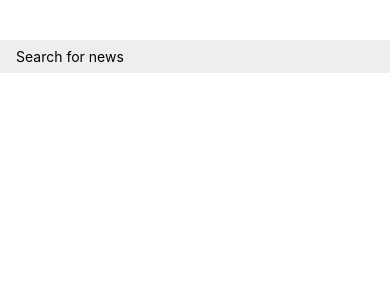
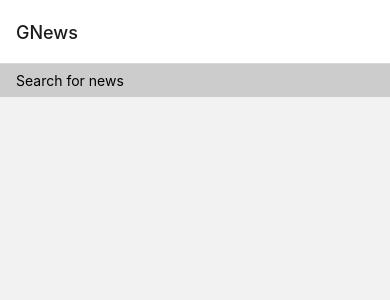
Before and after one commit to jurishev/news-feed-react-native, a React Native app: screen /GNews in a window 390 px wide. Shown: the top 300 px of the page. Built offline with nearby package versions, Linux system fonts and the light colour scheme.

Commit message:
Add navigation

```diff
--- a/App.js
+++ b/App.js
@@ -1,55 +1,16 @@
-import { useState } from 'react';
-import { StyleSheet, View, TextInput, FlatList, Button } from 'react-native';
-import NewsItem from './NewsItem';
+import { NavigationContainer } from '@react-navigation/native';
+import { createNativeStackNavigator } from '@react-navigation/native-stack';
+import HomeScreen from './Home';
 
 export default function App() {
 
-    const [search, setSearch] = useState('');
-    const [articles, setArticles] = useState([]);
-
-    const getNews = () => {
-        if (search.length > 0) {
-            fetch(`https://gnews.io/api/v4/search?q=${search}&token=365265b4b6ff1ecd7de290d95607875c`)
-                .then(result => result.json())
-                .then(json => setArticles(() => json.articles.map(a => {
-                    a.key = Math.random().toString();
-                    return a;
-                })))
-                .catch(() => console.error("failed to fetch news"))
-        }
-    }
+    const Stack = createNativeStackNavigator();
 
     return (
-        <View style={styles.container}>
-            <TextInput
-                style={styles.input}
-                placeholder='Search for news'
-                onChangeText={val => setSearch(val)}
-                onSubmitEditing={getNews}
-            />
-            <View style={styles.list}>
-                <FlatList
-                    data={articles}
-                    renderItem={({ item }) => <NewsItem article={item} />}
-                />
-            </View>
-        </View>
+        <NavigationContainer>
+            <Stack.Navigator>
+                <Stack.Screen name="GNews" component={HomeScreen} />
+            </Stack.Navigator>
+        </NavigationContainer>
     );
 }
-
-const styles = StyleSheet.create({
-    container: {
-        flex: 1,
-    },
-    input: {
-        width: '100%',
-        backgroundColor: '#eee',
-        paddingHorizontal: 16,
-        paddingVertical: 8,
-        marginTop: 40,
-    },
-    list: {
-        flex: 1,
-        width: '100%',
-    }
-});
--- /dev/null
+++ b/Home.js
@@ -0,0 +1,58 @@
+import { useState } from 'react';
+import { StyleSheet, View, TextInput, FlatList, TouchableOpacity } from 'react-native';
+import NewsItem from './NewsItem';
+
+export default function HomeScreen() {
+
+    const [search, setSearch] = useState('');
+    const [articles, setArticles] = useState([]);
+
+    const getNews = () => {
+        if (search.length > 0) {
+            fetch(`https://gnews.io/api/v4/search?q=${search}&token=365265b4b6ff1ecd7de290d95607875c`)
+                .then(result => result.json())
+                .then(json => setArticles(() => json.articles.map(a => {
+                    a.key = Math.random().toString();
+                    return a;
+                })))
+                .catch(() => console.error("failed to fetch news"))
+        }
+    }
+
+    return (
+        <View style={styles.container}>
+            <TextInput
+                style={styles.input}
+                placeholder='Search for news'
+                onChangeText={val => setSearch(val)}
+                onSubmitEditing={getNews}
+            />
+            <View style={styles.list}>
+                <FlatList
+                    data={articles}
+                    renderItem={({ item }) => (
+                        <TouchableOpacity>
+                            <NewsItem article={item} />
+                        </TouchableOpacity>
+                    )}
+                />
+            </View>
+        </View>
+    )
+}
+
+const styles = StyleSheet.create({
+    container: {
+        flex: 1,
+    },
+    input: {
+        width: '100%',
+        backgroundColor: '#ccc',
+        paddingHorizontal: 16,
+        paddingVertical: 8,
+    },
+    list: {
+        flex: 1,
+        width: '100%',
+    }
+});
--- a/package.json
+++ b/package.json
@@ -10,12 +10,16 @@
     "eject": "expo eject"
   },
   "dependencies": {
+    "@react-navigation/native": "^6.0.8",
+    "@react-navigation/native-stack": "^6.5.0",
     "expo": "~44.0.0",
     "expo-status-bar": "~1.2.0",
     "react": "17.0.1",
     "react-dom": "17.0.1",
     "react-native": "0.64.3",
-    "react-native-web": "0.17.1"
+    "react-native-web": "0.17.1",
+    "react-native-screens": "~3.10.1",
+    "react-native-safe-area-context": "3.3.2"
   },
   "devDependencies": {
     "@babel/core": "^7.12.9"
```
Also changed, not shown: 1 other file (tests, documents, lock files or other folders).
